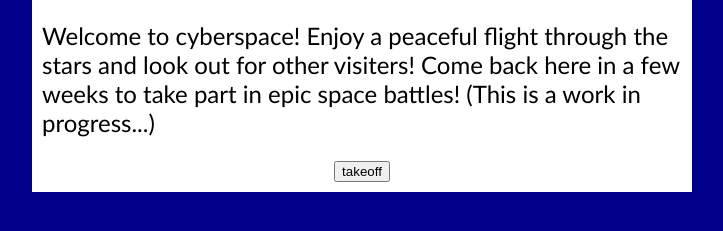
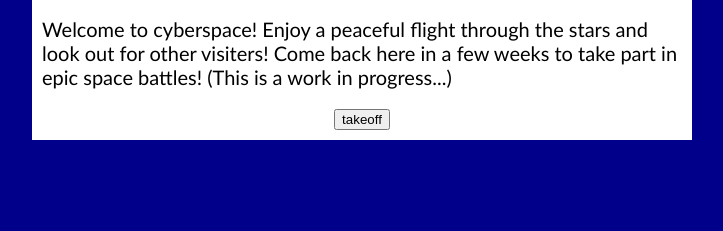
Before and after one commit to uacs337spring2019/final-project-ivan-w, a website: page public/space.html in a window 1280 px wide. Shown: the part 393-624 px from the top of the page, without its empty margins (288-1011 px from the left). Drawn offline with Linux system fonts and the light colour scheme.

Commit message:
Update space.css

```diff
--- a/public/space.css
+++ b/public/space.css
@@ -12,8 +12,8 @@ label {
 }
 
 body {
-    font-family: 'Gill Sans', 'Gill Sans MT', Calibri, 'Trebuchet MS', sans-serif;
-    font-size: 18pt;
+    font-family: 'Gill Sans MT', Calibri, 'Trebuchet MS', sans-serif;
+    font-size: 15pt;
 
     margin: 0;
     background-color: darkblue;
```
